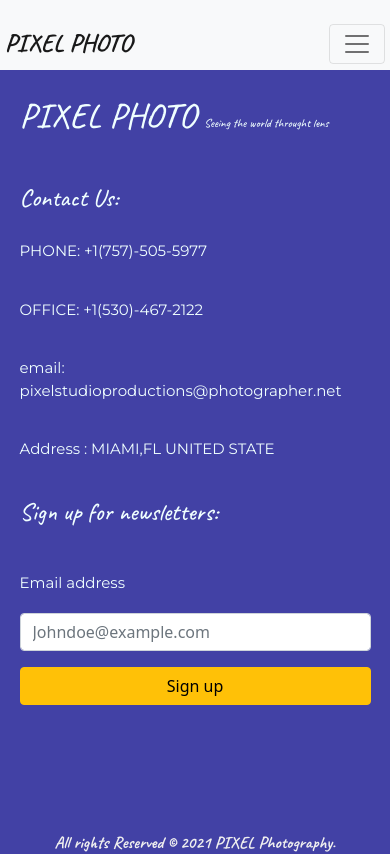
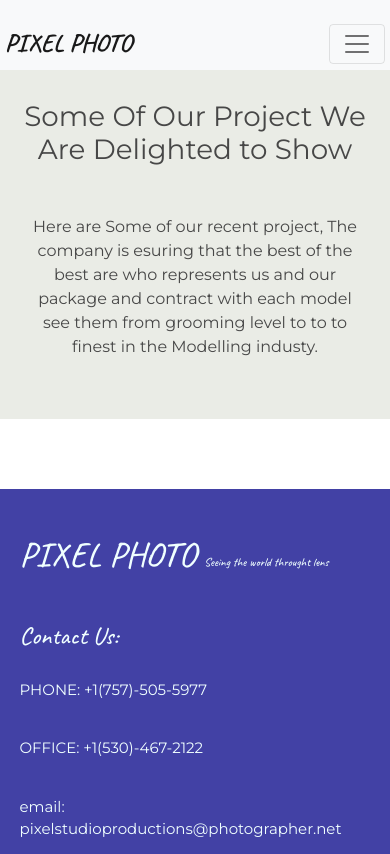
Before and after one commit to Uvacoder/NextPhotos, a Vue app: page /project in a window 390 px wide. Shown: the top 854 px of the page. Built offline with nearby package versions, Linux system fonts and the light colour scheme; what vue-agile would draw is missing.

Commit message:
commit message for project page

```diff
--- a/src/App.vue
+++ b/src/App.vue
@@ -4,7 +4,9 @@
       <Header />
     </header>
     <main>
-      <router-view></router-view>
+      <transition name="fade" mode="out-in">
+        <router-view></router-view>
+      </transition>
     </main>
 
     <footer>
@@ -28,4 +30,15 @@ export default {
 </script>
 
 <style>
+.fade-enter-active,
+.fade-leave-active {
+  transition-duration: 0.4s;
+  transition-property: opacity;
+  transition-timing-function: ease;
+}
+
+.fade-enter,
+.fade-leave-active {
+  opacity: 0;
+}
 </style>
--- /dev/null
+++ b/src/components/Projectlander.vue
@@ -0,0 +1,77 @@
+<template>
+  <div>
+    <div class="container-fluid project-lander">
+      <div class="container project">
+        <h1>Some Of Our Project We Are Delighted to Show</h1>
+        <p>
+          Here are Some of our recent project, The company is esuring that the
+          best of the best are who represents us and our package and contract
+          with each model see them from grooming level to to to finest in the
+          Modelling industy.
+        </p>
+      </div>
+    </div>
+  </div>
+</template>
+
+<script>
+export default {
+  name: "Projectlander",
+};
+</script>
+
+<style scoped>
+@import url("https://fonts.googleapis.com/css2?family=Bad+Script&family=Homemade+Apple&family=Lato&family=Lora&family=Montserrat&family=Open+Sans&family=Raleway&family=Roboto&display=swap");
+
+.project-lander {
+  height: auto;
+  padding-top: 60px;
+  background: rgb(234, 236, 230);
+}
+.project {
+  position: relative;
+  margin: 20px auto;
+  height: auto;
+  padding-bottom: 30px;
+}
+.project h1 {
+  padding-top: 20px;
+  padding-bottom: 20px;
+  color: #474747;
+  font-family: "Montserrat";
+  text-align: center;
+}
+.project p {
+  width: 80%;
+  margin: 0px auto;
+  padding-top: 20px;
+  padding-bottom: 20px;
+  color: #474747;
+  font-family: "Montserrat";
+  text-align: center;
+}
+
+@media only screen and (max-width: 900px) {
+  .project-lander {
+    height: auto;
+    padding-top: 60px;
+    background: rgb(234, 236, 230);
+  }
+
+  .project {
+    position: relative;
+    margin: 20px auto;
+    height: auto;
+  }
+
+  .project p {
+    width: 100%;
+
+    padding-top: 20px;
+    padding-bottom: 30px;
+    color: #474747;
+    font-family: "Montserrat";
+    text-align: center;
+  }
+}
+</style>
--- a/src/views/project.vue
+++ b/src/views/project.vue
@@ -0,0 +1,17 @@
+<template>
+  <div>
+    <Projectlander />
+  </div>
+</template>
+
+<script>
+import Projectlander from "@/components/Projectlander.vue";
+export default {
+  components: {
+    Projectlander,
+  },
+};
+</script>
+
+<style scoped>
+</style>
```
